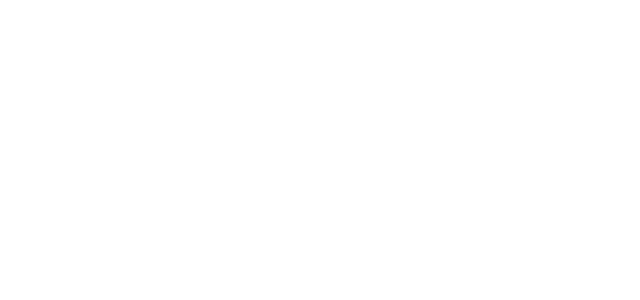
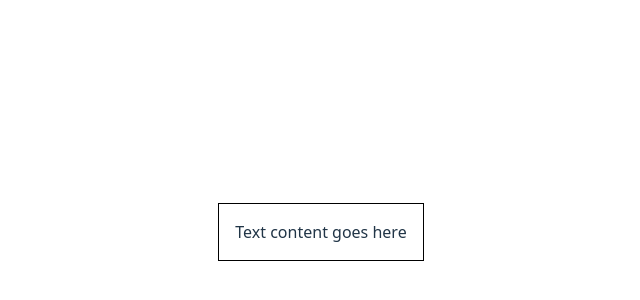
Before and after one commit to sameerwatts/TypeScriptFundamentals, a React (Vite) app in the folder my-react-ts-app/: page / in a window 1280 px wide. Shown: the part 168-468 px from the top of the page, without its empty margins (319-959 px from the left). Built offline with nearby package versions, Linux system fonts and the light colour scheme.

Commit message:
style props

```diff
--- a/my-react-ts-app/src/App.tsx
+++ b/my-react-ts-app/src/App.tsx
@@ -1,7 +1,10 @@
 import "./App.css";
+import Container from "./components/Container";
 
 function App() {
-  return <div id="root"></div>;
+  return <div id="root">
+    <Container styles={{border: '1px solid black', padding: '1rem'}}/>
+  </div>;
 }
 
 export default App;
--- /dev/null
+++ b/my-react-ts-app/src/components/Container.tsx
@@ -0,0 +1,8 @@
+type ContainerProps = {
+  styles: React.CSSProperties;
+};
+const Container = (props: ContainerProps) => {
+  return <div style={props.styles}>Text content goes here</div>;
+};
+
+export default Container;
```
